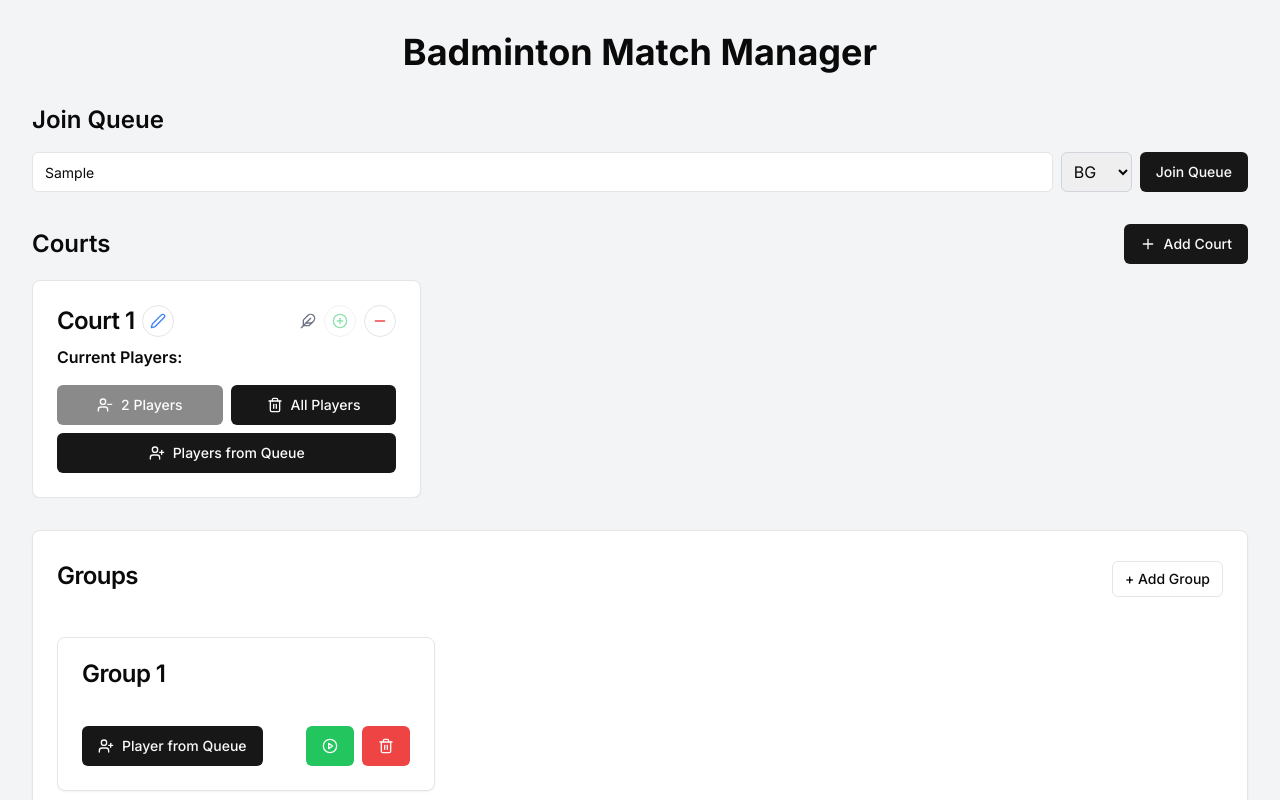
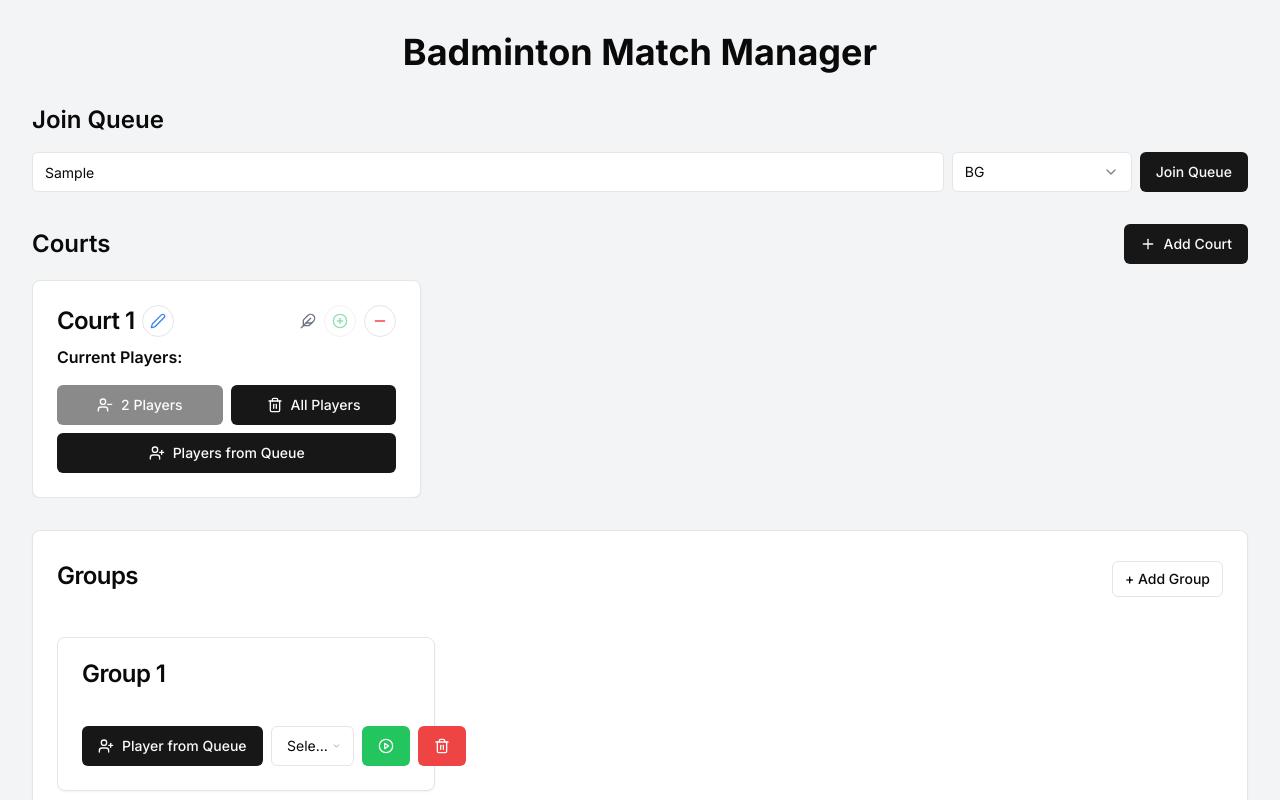
Before and after one commit to taforyou/court-queue-masters-v2-next, a Next.js app: page / in a window 1280 px wide. Both pictures are taken after typing "Sample" into the empty fields and a click on the button "+ Add Group". Shown: the top 800 px of the page. Built offline with nearby package versions, Linux system fonts and the light colour scheme.

Commit message:
added: select court

```diff
--- a/package.json
+++ b/package.json
@@ -13,6 +13,7 @@
     "@hookform/resolvers": "^3.6.0",
     "@radix-ui/react-checkbox": "^1.1.0",
     "@radix-ui/react-icons": "^1.3.0",
+    "@radix-ui/react-select": "^2.1.2",
     "@radix-ui/react-toast": "^1.2.2",
     "@radix-ui/react-tooltip": "^1.1.2",
     "@supabase/auth-helpers-nextjs": "^0.10.0",
--- a/src/app/page.js
+++ b/src/app/page.js
@@ -9,6 +9,7 @@ import { useToast } from "@/hooks/use-toast"
 import { Trash2, Feather, PlusCircle, Plus, Minus, Edit2, Check, ChevronLeft, ChevronRight,UserPlus,UserMinus } from "lucide-react";
 import PlayerHistory from '../components/PlayerHistory';
 import Buffer from '../components/Buffer';
+import { Select, SelectContent, SelectItem, SelectTrigger, SelectValue } from "@/components/ui/select";
 
 
 const Home = () => {
@@ -389,7 +390,7 @@ const Home = () => {
 
       <div className="mb-6 sm:mb-8">
         <h2 className="text-xl sm:text-2xl font-semibold mb-3 sm:mb-4">Join Queue</h2>
-        <div className="flex flex-col sm:flex-row space-y-2 sm:space-y-0 sm:space-x-2">
+        <div className="flex flex-col space-y-2 sm:flex-row sm:space-y-0 sm:space-x-2">
           <Input
             type="text"
             value={playerName}
@@ -398,15 +399,17 @@ const Home = () => {
             placeholder="Enter your name (min 2 characters)"
             className="flex-grow"
           />
-          <select
-            value={selectedRank}
-            onChange={(e) => setSelectedRank(e.target.value)}
-            className="border border-gray-300 rounded-md p-2"
-          >
+          <div className="flex space-x-2">
+            <Select value={selectedRank} onValueChange={setSelectedRank}>
+              <SelectTrigger className="w-full sm:w-[180px]">
+                <SelectValue placeholder="Select rank" />
+              </SelectTrigger>
+              <SelectContent>
                 {['BG-', 'BG', 'BG+', 'N-', 'N', 'N+', 'S-', 'S', 'S+', 'P-', 'P', 'P+', 'C-', 'C', 'C+', 'B-', 'B', 'B+', 'A-', 'A', 'A+'].map(rank => (
-              <option key={rank} value={rank}>{rank}</option>
+                  <SelectItem key={rank} value={rank}>{rank}</SelectItem>
                 ))}
-          </select>
+              </SelectContent>
+            </Select>
             {isClient && (
               <Button
                 onClick={addPlayerToQueue}
@@ -416,6 +419,7 @@ const Home = () => {
                 Join Queue
               </Button>
             )}
+          </div>
         </div>
       </div>
 
--- a/src/components/Buffer.js
+++ b/src/components/Buffer.js
@@ -3,6 +3,7 @@ import { useToast } from "@/hooks/use-toast"
 import { Card, CardHeader, CardTitle, CardContent } from './ui/card';
 import { Button } from './ui/button';
 import { UserPlus, PlayCircle, Trash2  } from "lucide-react";
+import { Select, SelectContent, SelectItem, SelectTrigger, SelectValue } from "@/components/ui/select";
 
 const Buffer = ({selectedPlayers,setSelectedPlayers,playerRanks }) => {
   const { toast } = useToast()
@@ -93,7 +94,9 @@ const Buffer = ({selectedPlayers,setSelectedPlayers,playerRanks }) => {
                   </div>
                 ) : <p>No players in this group</p>}
                 <div className="mt-4 flex flex-col sm:flex-row sm:items-center sm:justify-between sm:space-x-2">
-                  <Button onClick={() => {
+                  <div className="flex flex-col sm:flex-row sm:items-center sm:space-x-2 w-full">
+                    <Button
+                      onClick={() => {
                         addPlayerToGroup(index);
                       }}
                       className="w-full sm:w-auto mb-2 sm:mb-0"
@@ -101,8 +104,20 @@ const Buffer = ({selectedPlayers,setSelectedPlayers,playerRanks }) => {
                       <UserPlus className="mr-2 h-4 w-4" />
                       Player from Queue
                     </Button>
-                  <div className="flex space-x-2">
-                    <Button onClick={() => {
+                    <Select className="w-full sm:flex-1 mt-2 sm:mt-0">
+                      <SelectTrigger>
+                        <SelectValue placeholder="Select action" />
+                      </SelectTrigger>
+                      <SelectContent>
+                        <SelectItem value="action1">Action 1</SelectItem>
+                        <SelectItem value="action2">Action 2</SelectItem>
+                        <SelectItem value="action3">Action 3</SelectItem>
+                      </SelectContent>
+                    </Select>
+                  </div>
+                  <div className="flex space-x-2 mt-2 sm:mt-0">
+                    <Button
+                      onClick={() => {
                         addPlayerToGroup(index);
                       }}
                       className="flex-1 sm:flex-none bg-green-500 hover:bg-green-600"
```
Also changed, not shown: 1 other file (tests, documents, lock files or other folders). Lines whose indentation alone changed are shown as unchanged.
